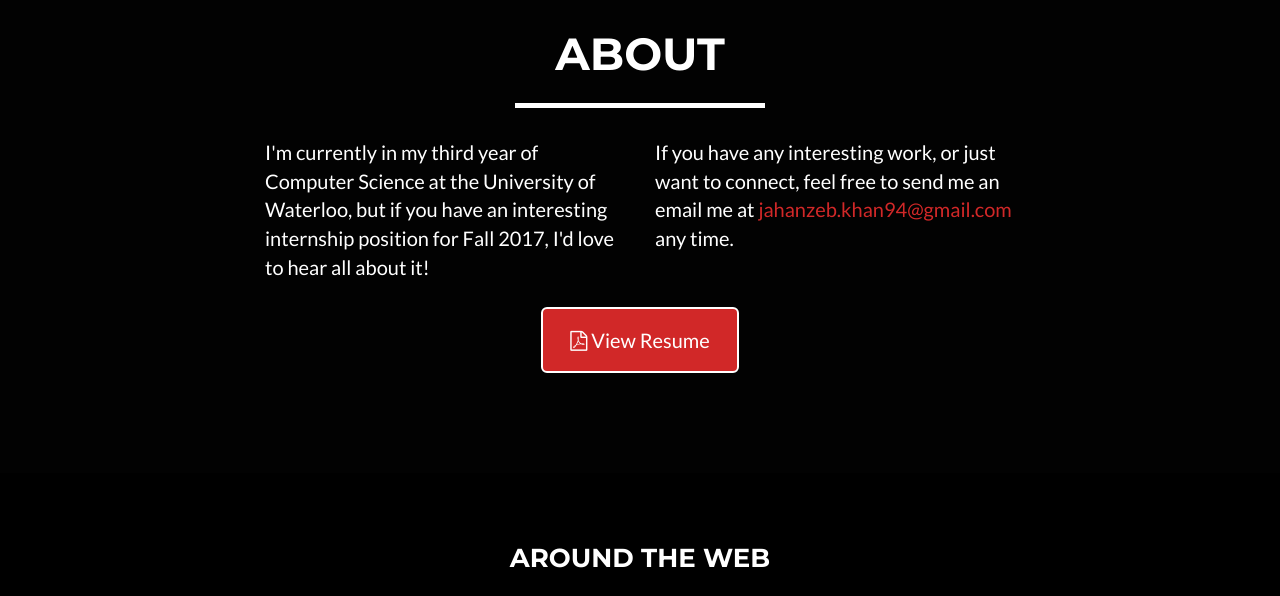
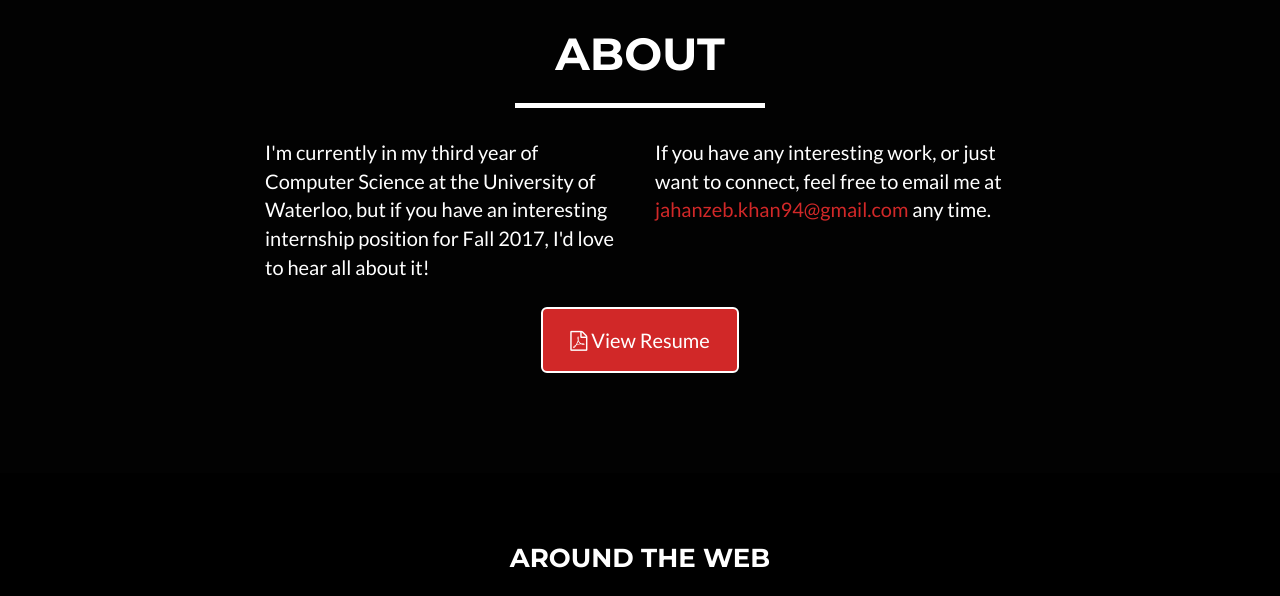
Before and after one commit to jahanzebk/jahanzebk.github.io, a plain HTML site: page index.html in a window 1280 px wide. Shown: the part 1768-2364 px from the top of the page. Drawn offline with nearby package versions, Linux system fonts and the light colour scheme.

Commit message:
Fixed a typo.

```diff
--- a/index.html
+++ b/index.html
@@ -183,7 +183,7 @@
                     <p>I'm currently in my third year of Computer Science at the University of Waterloo, but if you have an interesting internship position for Fall 2017, I'd love to hear all about it!</p>
                 </div>
                 <div class="col-lg-4">
-                    <p>If you have any interesting work, or just want to connect, feel free to send me an email me at <a class="email-link" href="mailto:jahanzeb.khan94@gmail.com">jahanzeb.khan94@gmail.com</a> any time.</p>
+                    <p>If you have any interesting work, or just want to connect, feel free to email me at <a class="email-link" href="mailto:jahanzeb.khan94@gmail.com">jahanzeb.khan94@gmail.com</a> any time.</p>
                 </div>
                 <div class="col-lg-8 col-lg-offset-2 text-center">
                     <a href="JahanzebKhanResume.pdf" class="btn btn-lg btn-outline">
```
